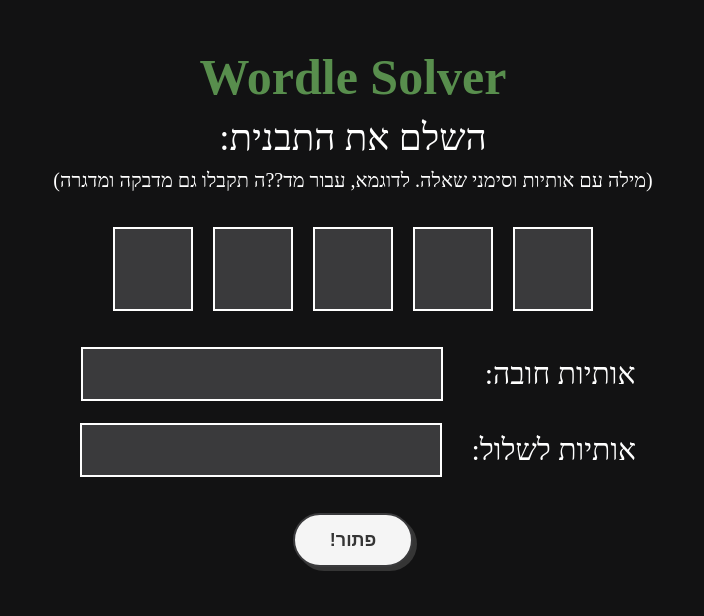
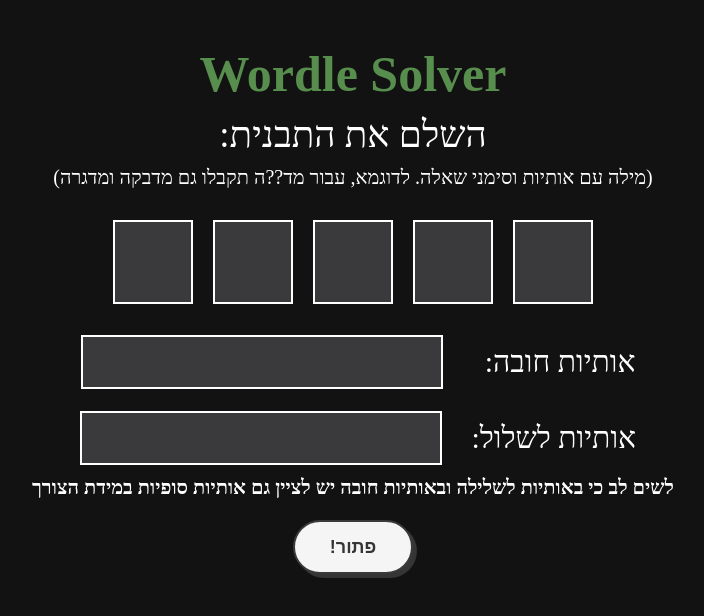
Before and after one commit to maysoha/JavaScriptProjects, a plain HTML site: page wordle_solver_app/index.html in a window 1280 px wide. Shown: the whole page, without its empty margins (287-991 px from the left). Drawn offline with Linux system fonts and the light colour scheme.

Commit message:
Added a note about ending letters for the must and bad inputs

```diff
--- a/wordle_solver_app/index.html
+++ b/wordle_solver_app/index.html
@@ -42,17 +42,20 @@
           אותיות חובה:&ThinSpace;&ThinSpace;&ThinSpace;&MediumSpace;
           <input type="text" id="input-must" />
         </div>
-        <!-- <div class="valid-letters">
-          אותיות לבחירה: <input type="text" id="input-valid" />
-        </div> -->
         <div class="bad-letters">
           אותיות לשלול:&ThinSpace;&ThinSpace;
           <input type="text" id="input-bad" />
         </div>
+        <div>
+          <h6>
+            לשים לב כי באותיות לשלילה ובאותיות חובה יש לציין גם אותיות סופיות
+            במידת הצורך
+          </h6>
+        </div>
       </div>
       <button id="solve-button">פתור!</button>
       <div id="solutions"></div>
-      <script src="index.js"></script>
+      <script src="script.js"></script>
     </div>
   </body>
 </html>
```
